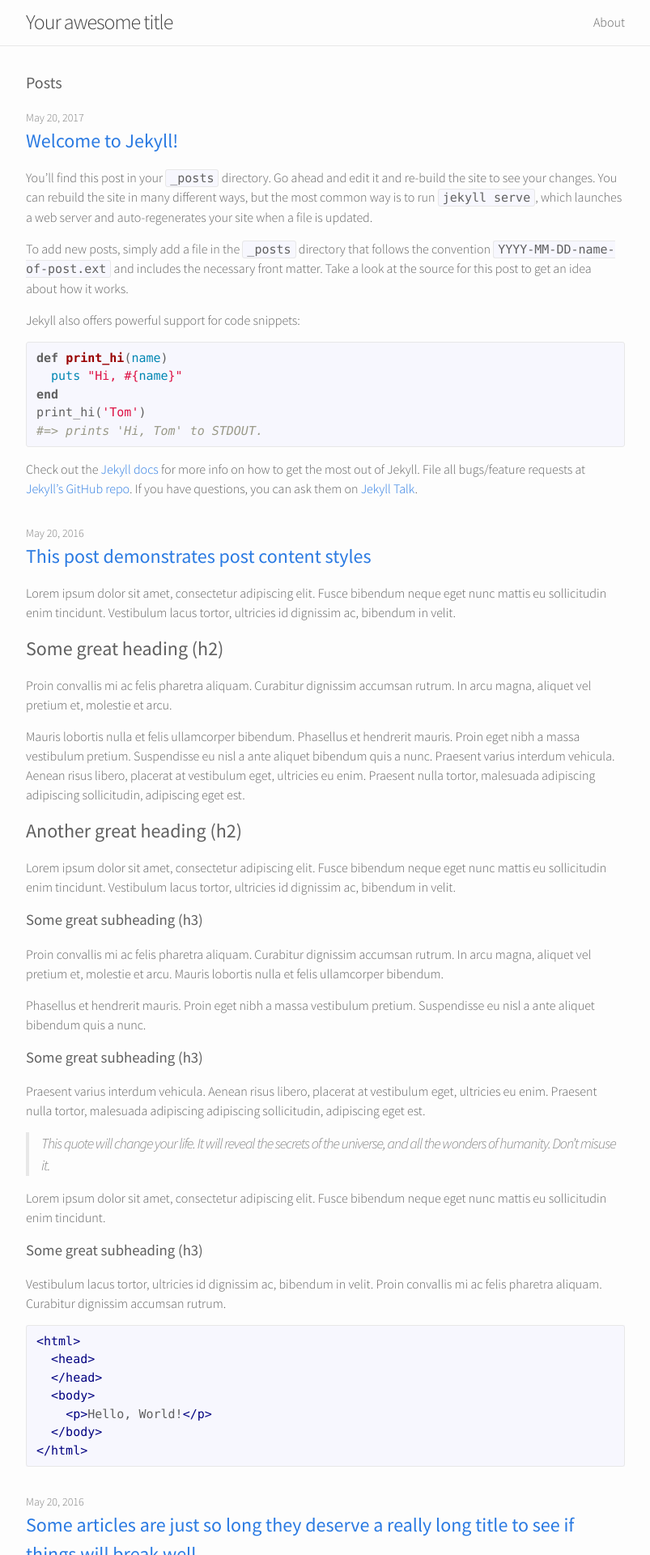
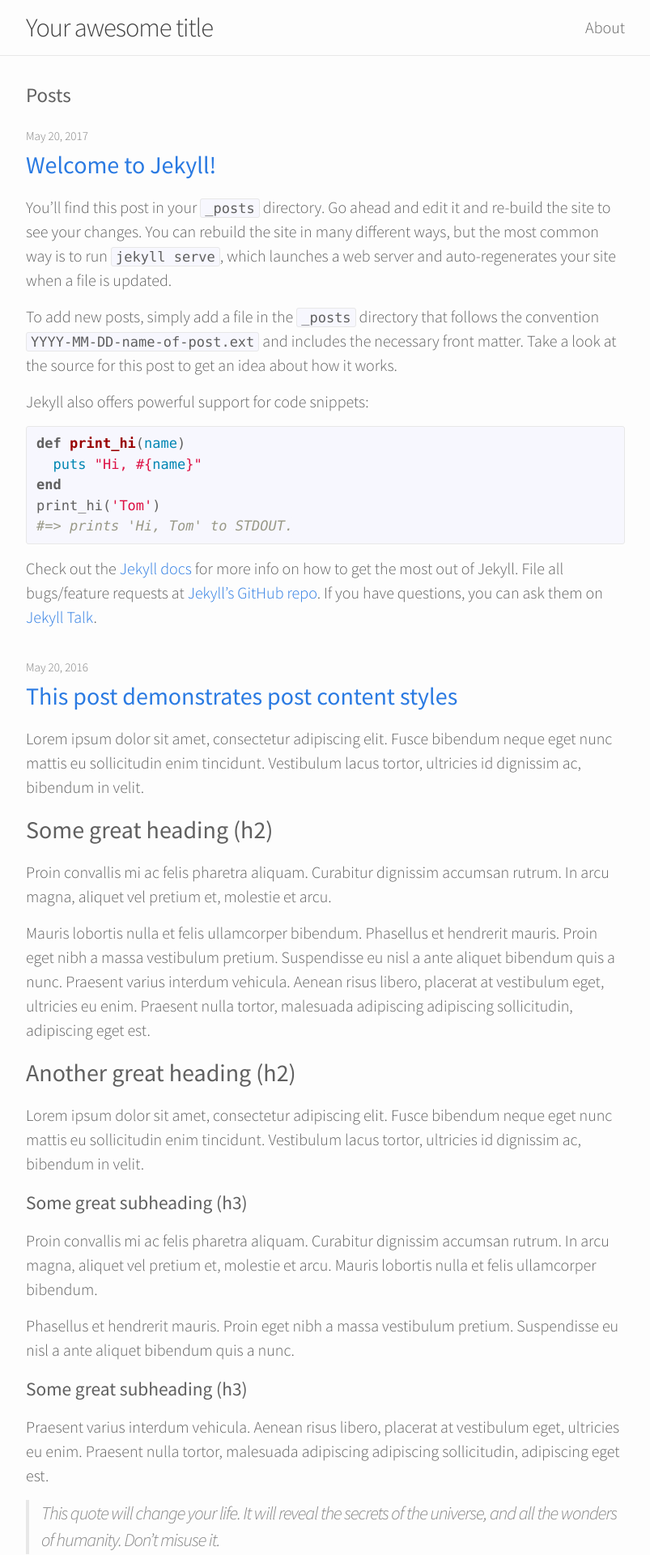
Before and after one commit to jmeosbn/jmeosbn.github.io, a Jekyll site: the page built from index.html, in a window 1280 px wide. Shown: the top 1920 px of the page at 81% size, without its empty margins (238-1041 px from the left). Built offline with Jekyll 4.4.1, drawn with Linux system fonts in a browser that asks for light colours; the list of posts is cut into pages by our own code.

Commit message:
Increase base font size

```diff
--- a/_sass/themes/minima-custom.scss
+++ b/_sass/themes/minima-custom.scss
@@ -6,9 +6,9 @@ $source-sans:      'Source Sans Pro', $sans !default;
 
 // Define defaults for each variable.
 $base-font-family: $source-sans !default;
-$base-font-size:   16px !default;
+$base-font-size:   20px !default;
 $base-font-weight: 300 !default;
-$small-font-size:  $base-font-size * 0.875 !default;
+$small-font-size:  $base-font-size * 0.75 !default;
 $base-line-height: 1.5 !default;
 
 $title-font-family: $base-font-family !default;
--- a/_sass/themes/minima-custom/base.scss
+++ b/_sass/themes/minima-custom/base.scss
@@ -148,7 +148,7 @@ pre,
 code,
 tt {
   @extend .mono;
-  @include relative-font-size(0.9375);
+  @include relative-font-size(0.85);
   border: 1px solid $grey-color-light;
   border-radius: 3px;
   background-color: $code-color-bg;
--- a/_sass/themes/minima-custom/layout.scss
+++ b/_sass/themes/minima-custom/layout.scss
@@ -212,12 +212,12 @@
 }
 
 .post-title {
-  @include relative-font-size(2.625);
+  @include relative-font-size(1.5);
   letter-spacing: -1px;
   line-height: 1;
 
   @include media-query($on-laptop) {
-    @include relative-font-size(2.25);
+    @include relative-font-size(1.4);
   }
 }
 
@@ -225,26 +225,26 @@
   margin-bottom: $spacing-unit;
 
   h2 {
-    @include relative-font-size(2);
+    @include relative-font-size(1.4);
 
     @include media-query($on-laptop) {
-      @include relative-font-size(1.75);
+      @include relative-font-size(1.3);
     }
   }
 
   h3 {
-    @include relative-font-size(1.625);
+    @include relative-font-size(1.2);
 
     @include media-query($on-laptop) {
-      @include relative-font-size(1.375);
+      @include relative-font-size(1.1);
     }
   }
 
   h4 {
-    @include relative-font-size(1.25);
+    @include relative-font-size(1.1);
 
     @include media-query($on-laptop) {
-      @include relative-font-size(1.125);
+      @include relative-font-size(1.0);
     }
   }
 }
```
